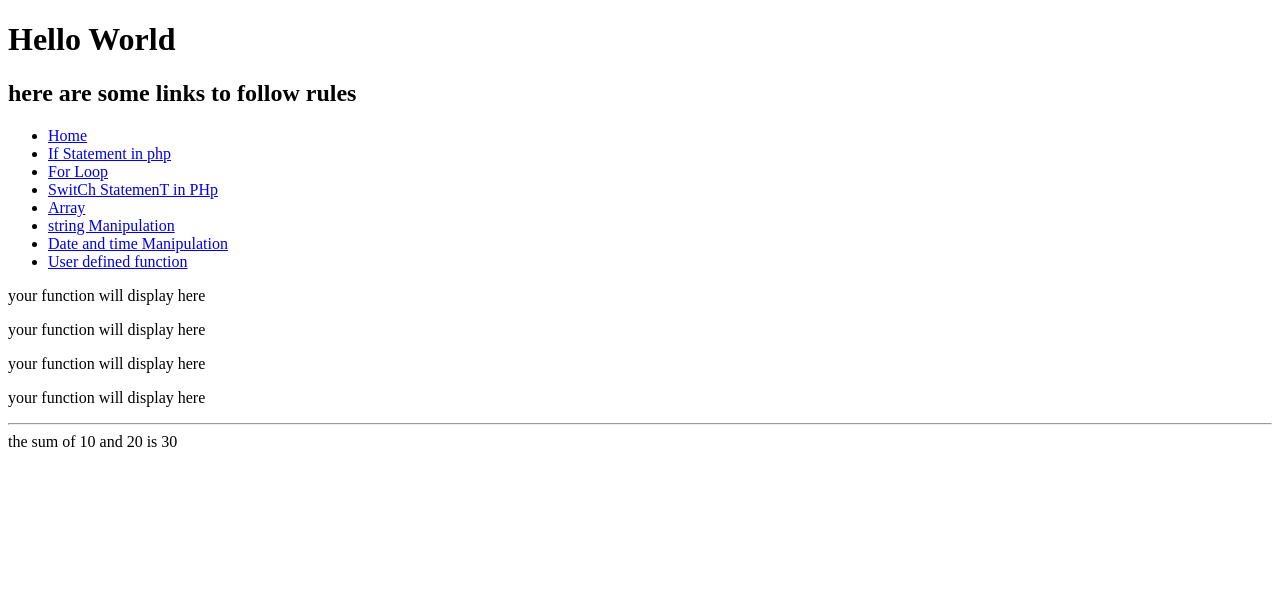
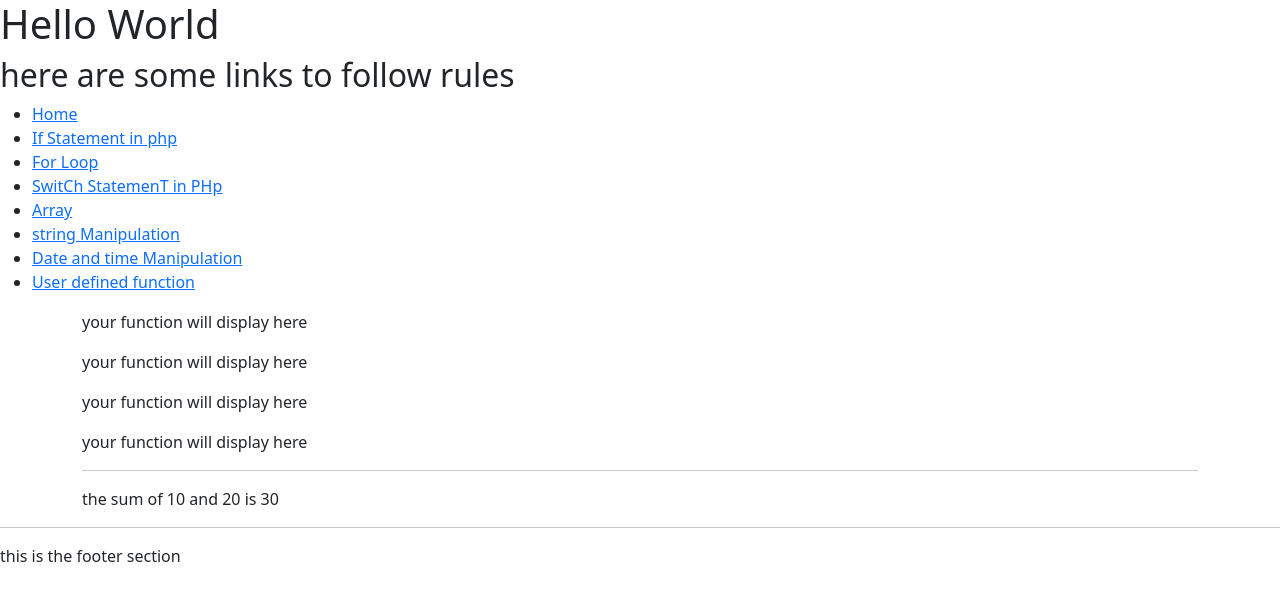
Before and after one commit to Tunzir12/newsite, a PHP site: page /function.php in a window 1280 px wide. Shown: the top 601 px of the page. Run offline with PHP 8.4, Linux system fonts and the light colour scheme.

Commit message:
updating new files

```diff
--- a/about.php
+++ b/about.php
@@ -5,3 +5,4 @@
 <?php
 echo '<h2>this is about page</h2>';
 ?>
+<?php require 'includes/footer.php'?>
--- a/array.php
+++ b/array.php
@@ -11,3 +11,4 @@
 
         echo '<br>the size of the array is '.$size ;
     ?>
+<?php require 'includes/footer.php'?>
--- a/datetime.php
+++ b/datetime.php
@@ -10,3 +10,4 @@
 
     echo time();
     ?>
+<?php require 'includes/footer.php'?>
--- a/forloop.php
+++ b/forloop.php
@@ -7,3 +7,4 @@
             echo '*** the count number is '.$count.' <br>';
         }
     ?>
+<?php require 'includes/footer.php'?>
--- a/function.php
+++ b/function.php
@@ -3,7 +3,8 @@
          include 'includes/header.php';
 ?>
 
-    <?php
+<div class="container">
+<?php
         //define a function
 
         function writemessage(){
@@ -30,3 +31,7 @@
 
 
     ?>
+
+</div>
+
+<?php require 'includes/footer.php'?>
--- a/ifstatement.php
+++ b/ifstatement.php
@@ -13,3 +13,5 @@
             echo "<h5 style='color: red'> You Have failed </h5>";
         }
     ?>
+
+<?php require 'includes/footer.php'?>
--- /dev/null
+++ b/includes/footer.php
@@ -0,0 +1,9 @@
+<hr>
+<caption>this is the footer section</caption>
+
+
+<script src="https://cdn.jsdelivr.net/npm/bootstrap@5.1.1/dist/js/bootstrap.bundle.min.js" integrity="sha384-/bQdsTh/da6pkI1MST/rWKFNjaCP5gBSY4sEBT38Q/9RBh9AH40zEOg7Hlq2THRZ" crossorigin="anonymous"></script>
+<script src="https://cdn.jsdelivr.net/npm/@popperjs/core@2.9.3/dist/umd/popper.min.js" integrity="sha384-W8fXfP3gkOKtndU4JGtKDvXbO53Wy8SZCQHczT5FMiiqmQfUpWbYdTil/SxwZgAN" crossorigin="anonymous"></script>
+<script src="https://cdn.jsdelivr.net/npm/bootstrap@5.1.1/dist/js/bootstrap.min.js" integrity="sha384-skAcpIdS7UcVUC05LJ9Dxay8AXcDYfBJqt1CJ85S/CFujBsIzCIv+l9liuYLaMQ/" crossorigin="anonymous"></script>
+</body>
+</html>
--- a/includes/header.php
+++ b/includes/header.php
@@ -4,6 +4,8 @@
     <meta charset="UTF-8">
     <meta http-equiv="X-UA-Compatible" content="IE=edge">
     <meta name="viewport" content="width=device-width, initial-scale=1.0">
+
+    <link href="https://cdn.jsdelivr.net/npm/bootstrap@5.1.1/dist/css/bootstrap.min.css" rel="stylesheet" integrity="sha384-F3w7mX95PdgyTmZZMECAngseQB83DfGTowi0iMjiWaeVhAn4FJkqJByhZMI3AhiU" crossorigin="anonymous">
     <title><?php echo $title ?></title>
 </head>
 <body>
@@ -19,5 +21,3 @@
         <li><a href="datetime.php">Date and time Manipulation</a></li>
         <li><a href="function.php">User defined function</a></li>
     </ul>
-</body>
-</html>
--- a/index.php
+++ b/index.php
@@ -5,3 +5,4 @@
     <?php
         echo 'php codes';
     ?>
+<?php require 'includes/footer.php'?>
--- a/string.php
+++ b/string.php
@@ -29,3 +29,5 @@
 
 
     ?>
+
+<?php require 'includes/footer.php'?>
--- a/switch.php
+++ b/switch.php
@@ -21,3 +21,4 @@
                 break;
         }
     ?>
+<?php require 'includes/footer.php'?>
```
